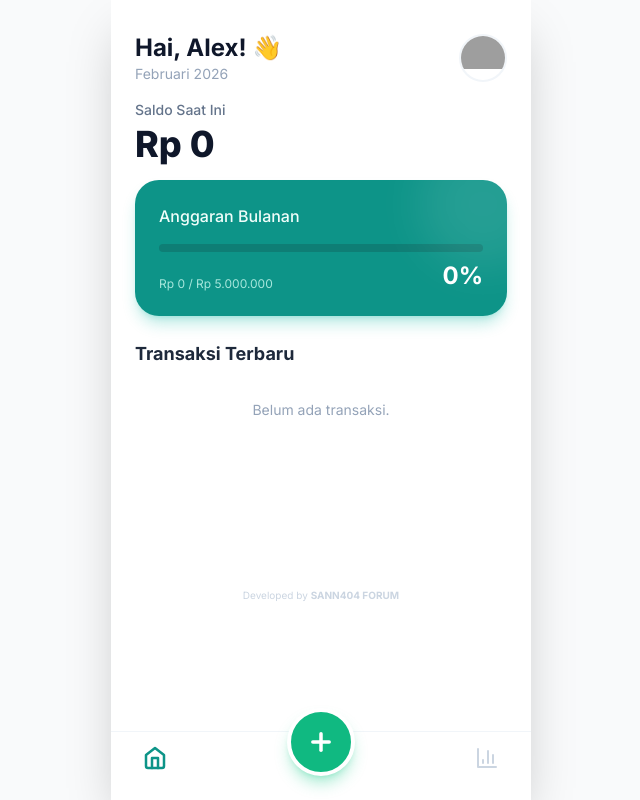
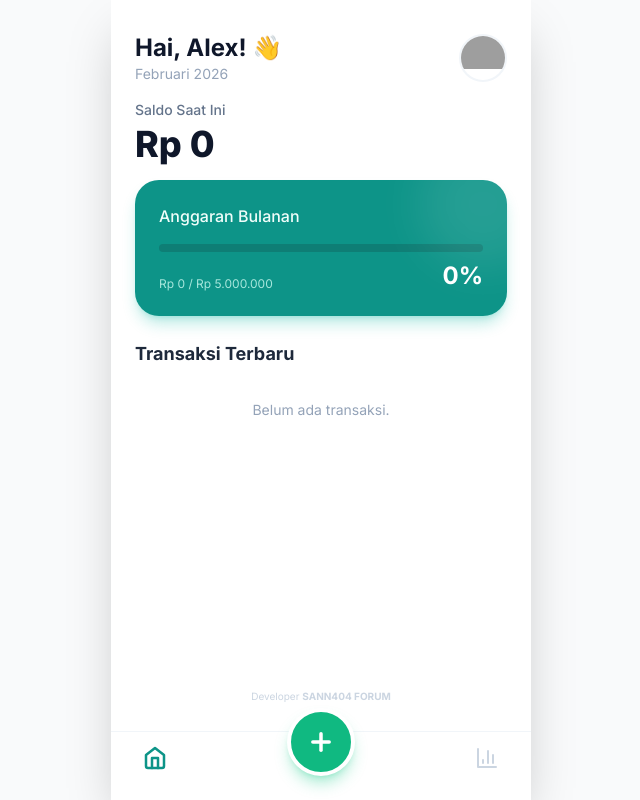
Before and after one commit to sanzzyproject/Finance-tracker-, a Next.js app: page / in a window 1280 px wide. Shown: the whole page, without its empty margins (319-959 px from the left). Built offline with nearby package versions, Linux system fonts and the light colour scheme; grey boxes are pictures that could not be loaded.

Commit message:
Update page.tsx

```diff
--- a/app/page.tsx
+++ b/app/page.tsx
@@ -2,8 +2,8 @@
 import { useEffect, useState, useMemo } from 'react';
 import Header from '@/components/Header';
 import BudgetCard from '@/components/BudgetCard';
-import FinanceChart from '@/components/FinanceChart';
 import ActivityList from '@/components/ActivityList';
+import SpendingAnalysis from '@/components/SpendingAnalysis'; // Import baru
 import AddTransactionModal from '@/components/AddTransactionModal';
 import BottomNav from '@/components/BottomNav';
 import { Transaction } from '@/types/finance';
@@ -13,7 +13,7 @@ import { formatCurrency } from '@/lib/utils';
 export default function Home() {
   const [transactions, setTransactions] = useState<Transaction[]>([]);
   const [isModalOpen, setIsModalOpen] = useState(false);
-  const [activeTab, setActiveTab] = useState('home'); // 'home' or 'stats'
+  const [activeTab, setActiveTab] = useState('home');
 
   const loadData = async () => {
     const data = await getTransactions();
@@ -44,11 +44,11 @@ export default function Home() {
   };
 
   return (
-    <main className="flex-1 overflow-y-auto no-scrollbar bg-white relative">
+    <main className="flex-1 overflow-y-auto no-scrollbar bg-white relative h-full">
 
       {/* --- HALAMAN UTAMA (HOME) --- */}
       {activeTab === 'home' && (
-        <>
+        <div className="animate-in fade-in duration-300 pb-24">
           <Header />
 
           <div className="px-6 mb-4">
@@ -56,38 +56,23 @@ export default function Home() {
             <h1 className="text-4xl font-extrabold text-slate-900 mt-1">{formatCurrency(stats.total)}</h1>
           </div>
 
-          <BudgetCard expense={stats.expense} limit={5000000} /> {/* Set budget manual 5jt */}
+          <BudgetCard expense={stats.expense} limit={5000000} />
 
           <ActivityList
             transactions={transactions}
             onDelete={handleDelete}
           />
-        </>
-      )}
-
-      {/* --- HALAMAN STATISTIK --- */}
-      {activeTab === 'stats' && (
-        <div className="pt-8 animate-in fade-in duration-300">
-          <h2 className="text-2xl font-bold px-6 mb-6 text-slate-900">Analisis Keuangan</h2>
-          <FinanceChart data={transactions} />
-
-          {/* Ringkasan Teks */}
-          <div className="px-6 grid grid-cols-2 gap-4">
-             <div className="bg-emerald-50 p-4 rounded-2xl">
-               <p className="text-emerald-600 text-xs font-bold uppercase">Total Pemasukan</p>
-               <p className="text-emerald-700 font-bold text-lg mt-1">{formatCurrency(stats.income)}</p>
-             </div>
-             <div className="bg-red-50 p-4 rounded-2xl">
-               <p className="text-red-500 text-xs font-bold uppercase">Total Pengeluaran</p>
-               <p className="text-red-600 font-bold text-lg mt-1">{formatCurrency(stats.expense)}</p>
-             </div>
-          </div>
         </div>
       )}
 
-      {/* Footer Credit */}
-      <div className="w-full text-center py-6 text-[10px] text-slate-300 pb-28">
-        Developed by <span className="font-bold">SANN404 FORUM</span>
+      {/* --- HALAMAN STATISTIK (Spending Analysis) --- */}
+      {activeTab === 'stats' && (
+        <SpendingAnalysis transactions={transactions} />
+      )}
+
+      {/* FOOTER CREDIT (Fixed at bottom behind content if scrolled) */}
+      <div className="w-full text-center py-4 text-[10px] text-slate-300 absolute bottom-20 left-0 right-0 pointer-events-none">
+        Developer <span className="font-bold">SANN404 FORUM</span>
       </div>
 
       {/* NAVIGATION BAR */}
```
